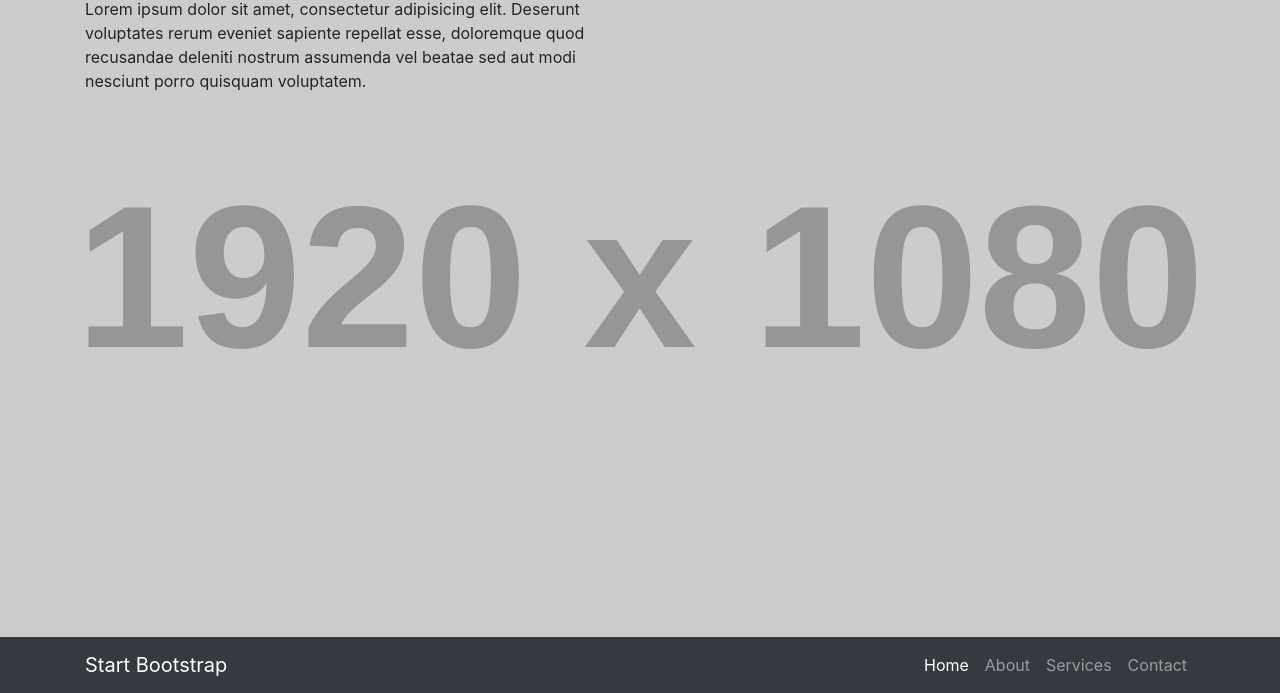
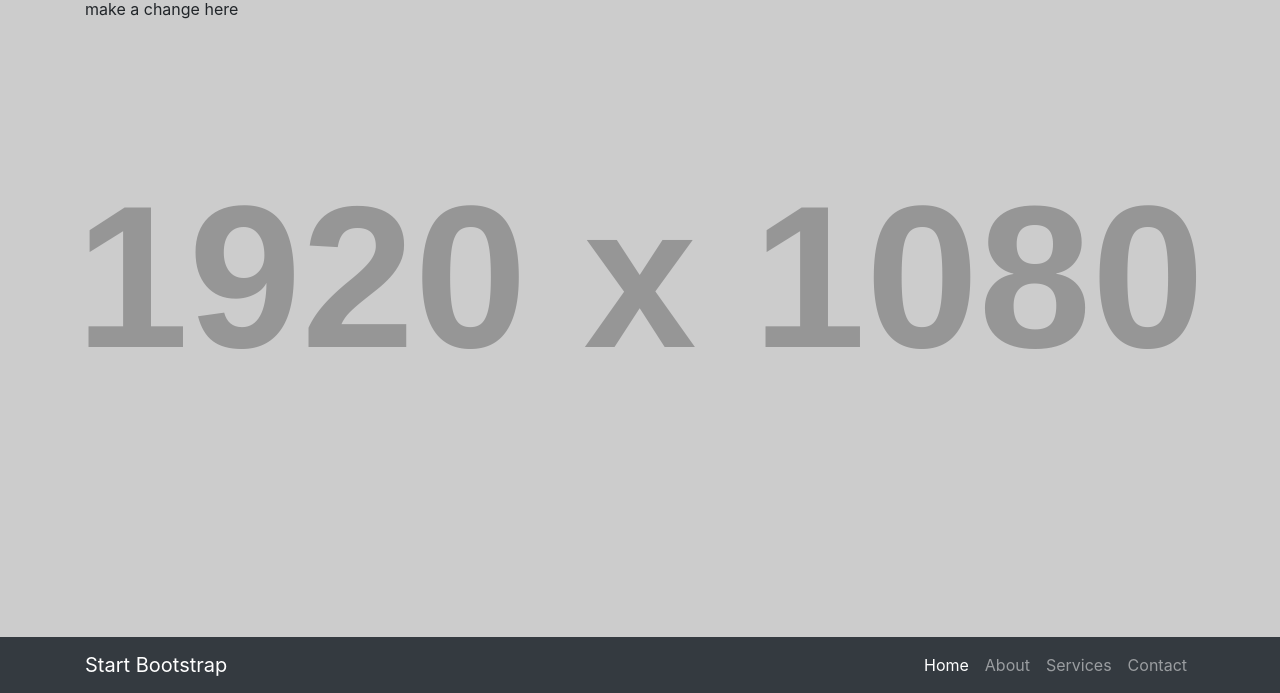
Before and after one commit to mcgarr6/bigpicture, a website: page index.html in a window 1280 px wide. Shown: the part 107-800 px from the top of the page. Drawn offline with Linux system fonts and the light colour scheme; placeholder pictures from the web are drawn by us.

Commit message:
Update index.html

```diff
--- a/index.html
+++ b/index.html
@@ -54,7 +54,7 @@
       <div class="row">
         <div class="col-lg-6">
           <h1 class="mt-5">The Big Picture</h1>
-          <p>Lorem ipsum dolor sit amet, consectetur adipisicing elit. Deserunt voluptates rerum eveniet sapiente repellat esse, doloremque quod recusandae deleniti nostrum assumenda vel beatae sed aut modi nesciunt porro quisquam voluptatem.</p>
+          <p>make a change here</p>
         </div>
       </div>
     </div>
```
